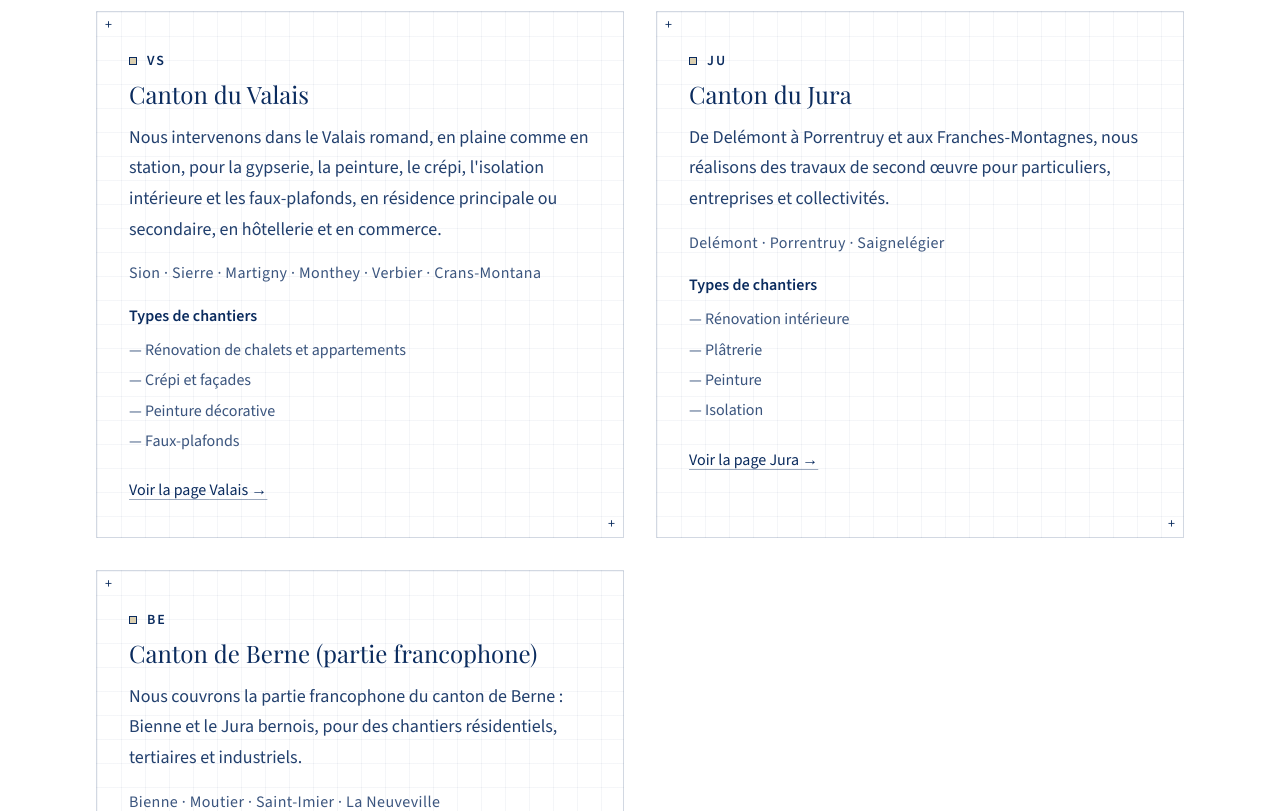
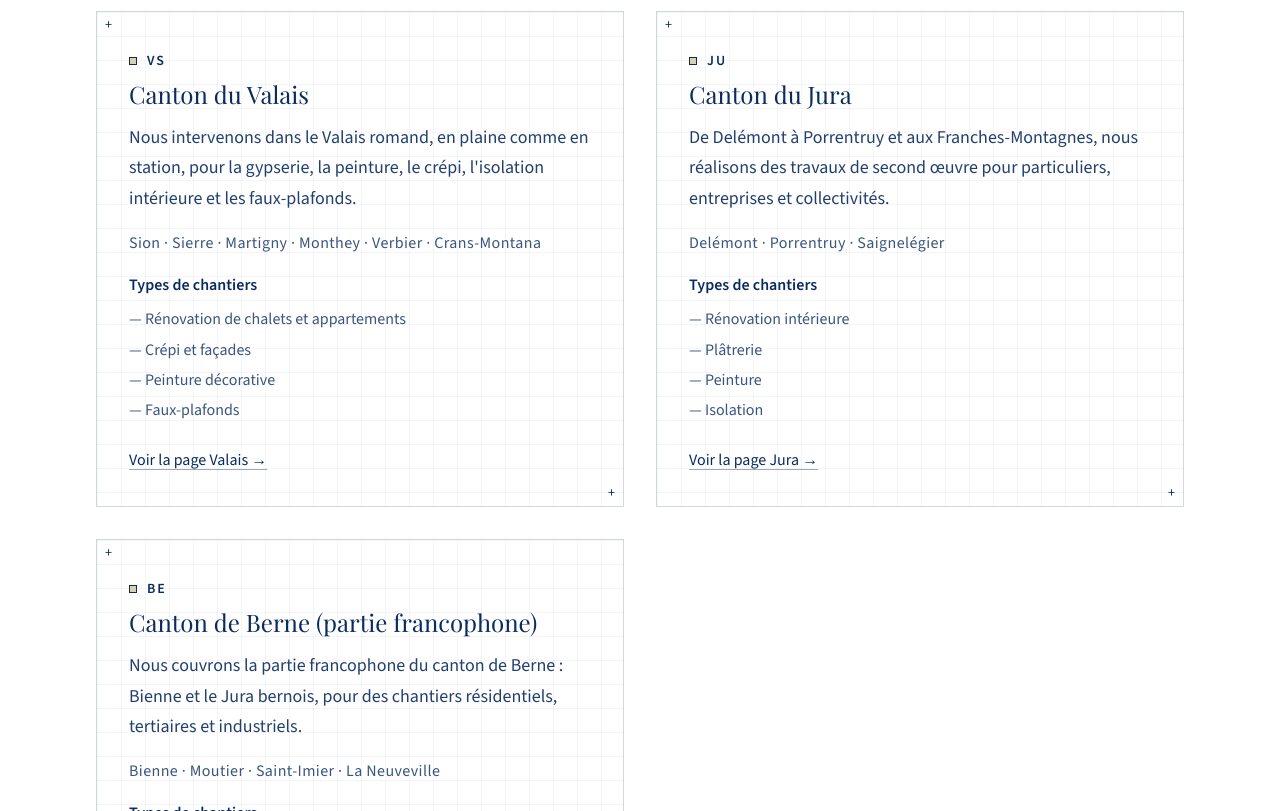
Before and after one commit to sopdibran-collab/sopdibran-collab.github.io-markajrenting.ch, a Next.js app: page /zones in a window 1280 px wide. Shown: the part 2200-3011 px from the top of the page. Built offline with nearby package versions, Linux system fonts and the light colour scheme; no server answers; a web font is replaced by a local one.

Commit message:
Applique la relecture Copy Humanizer sur la page Valais (intro, OTConst, répétitions)

```diff
--- a/app/(marketing)/zones/[slug]/page.tsx
+++ b/app/(marketing)/zones/[slug]/page.tsx
@@ -75,9 +75,9 @@ export default function ZoneDetailPage({ params }: PageProps) {
       {zone.reglesLocales && zone.reglesLocales.length > 0 && (
         <Section background="white">
           <SectionHeading
-            subtitle="Règles cantonales"
-            title={`Avant des travaux ${zone.locative}`}
-            intro="Ce que demande le canton, avec le lien vers la source officielle."
+            subtitle="Règles à connaître"
+            title={zone.reglesTitre ?? `Avant des travaux ${zone.locative}`}
+            intro="Avant de commencer, voici ce que les autorités exigent, avec la source officielle pour chaque règle."
           />
           <ul className="grid max-w-prose gap-6">
             {zone.reglesLocales.map((regle) => (
--- a/lib/content/zones.ts
+++ b/lib/content/zones.ts
@@ -29,6 +29,8 @@ export interface Zone {
   contexteLocal: string[];
   /** Règles cantonales sourcées (contenu local, pas de gabarit). */
   reglesLocales?: RegleLocale[];
+  /** Titre de la section règles si le texte par défaut ne suffit pas (ex. Jura + Jura bernois). */
+  reglesTitre?: string;
   faqLocal: FaqItem[];
 }
 
@@ -201,15 +203,15 @@ export const zones: Zone[] = [
     h1: "Plâtrerie (gypserie) et peinture en Valais",
     locative: "en Valais",
     canton: "VS",
-    description: "Nous intervenons dans le Valais romand, en plaine comme en station, pour la gypserie, la peinture, le crépi, l'isolation intérieure et les faux-plafonds, en résidence principale ou secondaire, en hôtellerie et en commerce.",
+    description: "Nous intervenons dans le Valais romand, en plaine comme en station, pour la gypserie, la peinture, le crépi, l'isolation intérieure et les faux-plafonds.",
     villes: ["Sion", "Sierre", "Martigny", "Monthey", "Verbier", "Crans-Montana"],
     chantiers: ["Rénovation de chalets et appartements", "Crépi et façades", "Peinture décorative", "Faux-plafonds"],
     metaTitle: "Gypserie-peinture en Valais",
     metaDescription:
       "Plâtrerie, peinture, isolation et façades en Valais : Sion, Sierre, Martigny, Monthey, Verbier, Crans-Montana. Entreprise basée à Fribourg. Devis gratuit.",
-    intro: "Vous cherchez un plâtrier (gypsier) ou un peintre en Valais ? Nous intervenons à Sion, Sierre, Martigny et Monthey, ainsi qu'à Verbier et Crans-Montana, pour la gypserie, la peinture, le crépi et la rénovation intérieure.",
+    intro: "Un chalet à rénover à Verbier, un appartement à repeindre à Sion ? Nous intervenons à Sion, Sierre, Martigny et Monthey, ainsi qu'à Verbier et Crans-Montana, pour la gypserie, la peinture, le crépi et la rénovation intérieure.",
     contexteLocal: [
-      "En Valais, le Service de l'environnement demande un diagnostic des polluants du bâti (amiante, PCB, plomb, HAP) pour les bâtiments construits avant 1991. Pour les bâtiments industriels ou commerciaux, ce diagnostic peut être demandé quel que soit leur âge, selon l'usage passé des locaux.",
+      "Avant tous travaux, le droit fédéral (OTConst) impose de vérifier la présence d'amiante. En Valais, la notice du Service de l'environnement précise que, pour une transformation ou une démolition, un diagnostic des polluants du bâti (amiante, PCB, plomb, HAP) est requis pour les bâtiments construits avant 1991.",
       "En station, l'accès, la saison et l'occupation des chalets et des appartements dictent le planning. Nous en discutons avec vous avant de fixer les dates du chantier."
     ],
     reglesLocales: [
@@ -237,7 +239,7 @@ export const zones: Zone[] = [
       },
       {
         "question": "Mon local commercial à Sion date de 2000 : un diagnostic polluants peut-il être demandé ?",
-        "answer": "Oui, c'est possible. En Valais, pour les bâtiments commerciaux ou industriels, un diagnostic peut être demandé quel que soit leur âge si l'usage antérieur présente un risque. Décrivez-nous l'historique des locaux et nous vérifions avec vous."
+        "answer": "Oui, c'est possible si l'usage passé des locaux présente un risque. Indiquez-nous ce qu'ils accueillaient avant dans votre demande de devis."
       }
     ],
   },
```
